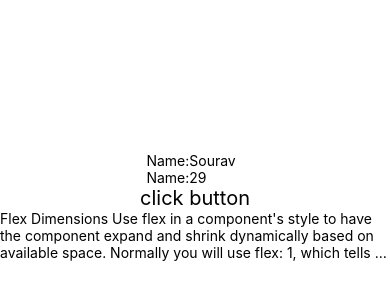
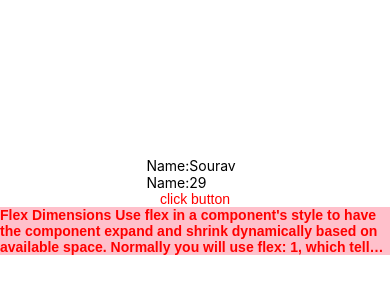
Before and after one commit to SouravBarman001/React-Native-Practice, a React Native app: screen / in a window 390 px wide. Shown: the part 216-516 px from the top of the page. Built offline with nearby package versions, Linux system fonts and the light colour scheme.

Commit message:
using multiple style

```diff
--- a/App.js
+++ b/App.js
@@ -16,9 +16,9 @@ return (
 export default function App() {
   return (
     <View style={styles.container}>
-      <Name style={{fontSize:20}} name="Sourav" age="29" ></Name>
-      <Text style={{fontSize:20}} onPress={()=>{console.log("click sourav")}} >click button</Text>
-      <Text numberOfLines={3} selectable>Flex Dimensions
+      <Name  name="Sourav" age="29" ></Name>
+      <Text style={textColor.baseText} onPress={()=>{console.log("click sourav")}} >click button</Text>
+      <Text numberOfLines={3} selectable style={[textColor.baseText,textColor.titleText,back.backColor]}>Flex Dimensions
        Use flex in a component's style to have the component expand and shrink dynamically based on available space. Normally you will use flex: 1, which tells a component to fill all available space, shared evenly amongst other components with the same parent. The larger the flex given, the higher the ratio of space a component will take compared to its siblings.</Text>
       <StatusBar style="auto" />
     </View>
@@ -33,3 +33,21 @@ const styles = StyleSheet.create({
     justifyContent: 'center',
   },
 });
+
+const textColor = StyleSheet.create({
+  baseText: {
+    fontFamily: "Arial",
+    color:'red'
+  },
+  titleText: {
+    fontWeight: "bold"
+  }
+});
+
+
+const back = StyleSheet.create({
+    backColor: {
+      backgroundColor:'pink'
+    }
+
+});
```
